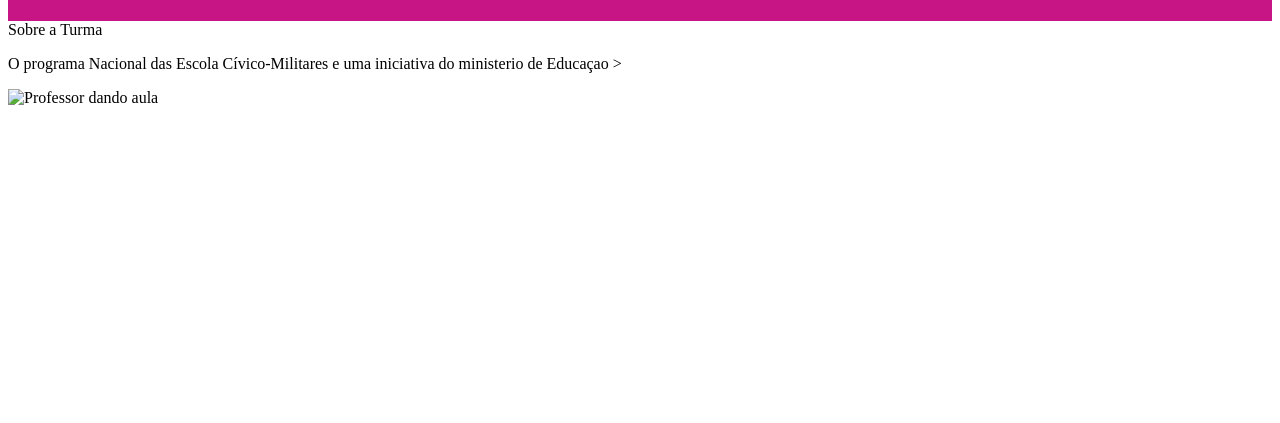
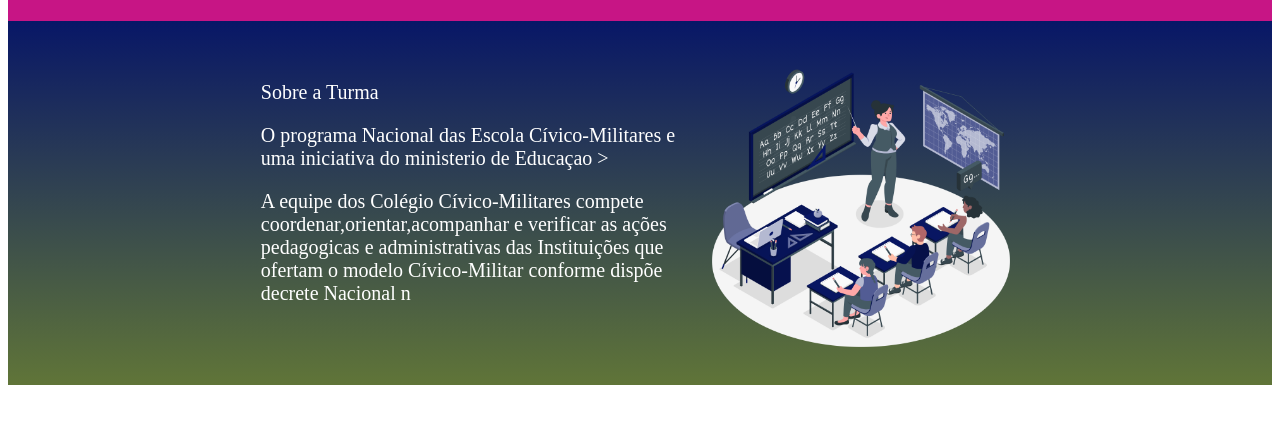
Before and after one commit to amanda-nepomuceno/2b-programacao-amanda, a plain HTML site: page index.html in a window 1280 px wide. Shown: the part 353-776 px from the top of the page. Drawn offline with Linux system fonts and the light colour scheme; a web font is replaced by a local one.

Commit message:
mhmfyu6rf

```diff
--- a/index.html
+++ b/index.html
@@ -23,8 +23,10 @@
        <h2  class=turma-titulo">Sobre a Turma</h2>
        <p class="turma-texto-um">
    O programa Nacional das Escola Cívico-Militares e uma iniciativa do ministerio de Educaçao >
-        <p class="turma-texto-dois"></p>
+        <p class="turma-texto-dois">A equipe dos Colégio Cívico-Militares compete coordenar,orientar,acompanhar e verificar as ações pedagogicas e administrativas das Instituições que ofertam o modelo Cívico-Militar conforme dispõe decrete Nacional n    </p>
        </div>
-    <img class="turma-imagem"  src="turma.ping " alt="Professor dando aula">
+    <img class="turma-imagem"  src="turma.png " alt="Professor dando aula">
   </section>
+  <section class="Estudantes"
+  </section
 </html>
--- a/style.css
+++ b/style.css
@@ -19,4 +19,28 @@ padding: 24px 0;
 margin: 0 16px;
 font-size: 24px;
 font-family: 'Courier New', Courier, monospace;
+font-size: 24px;
 }
+
+body {
+    font-family: 'Poppins';
+}
+
+.turma {
+    background-image: linear-gradient(#081767, #607538);
+    color: white;
+    display: flex;
+    justify-content: center;
+    align-items: center;
+    padding: 24px 0;
+}
+
+.turma-imagem {
+    width: 25%;
+}
+
+.turma-div-conteudo{
+    width: 35%;
+    font-size: 20px;
+}
+.turma-titulo{
```
Also changed, not shown: turma.png (added).
